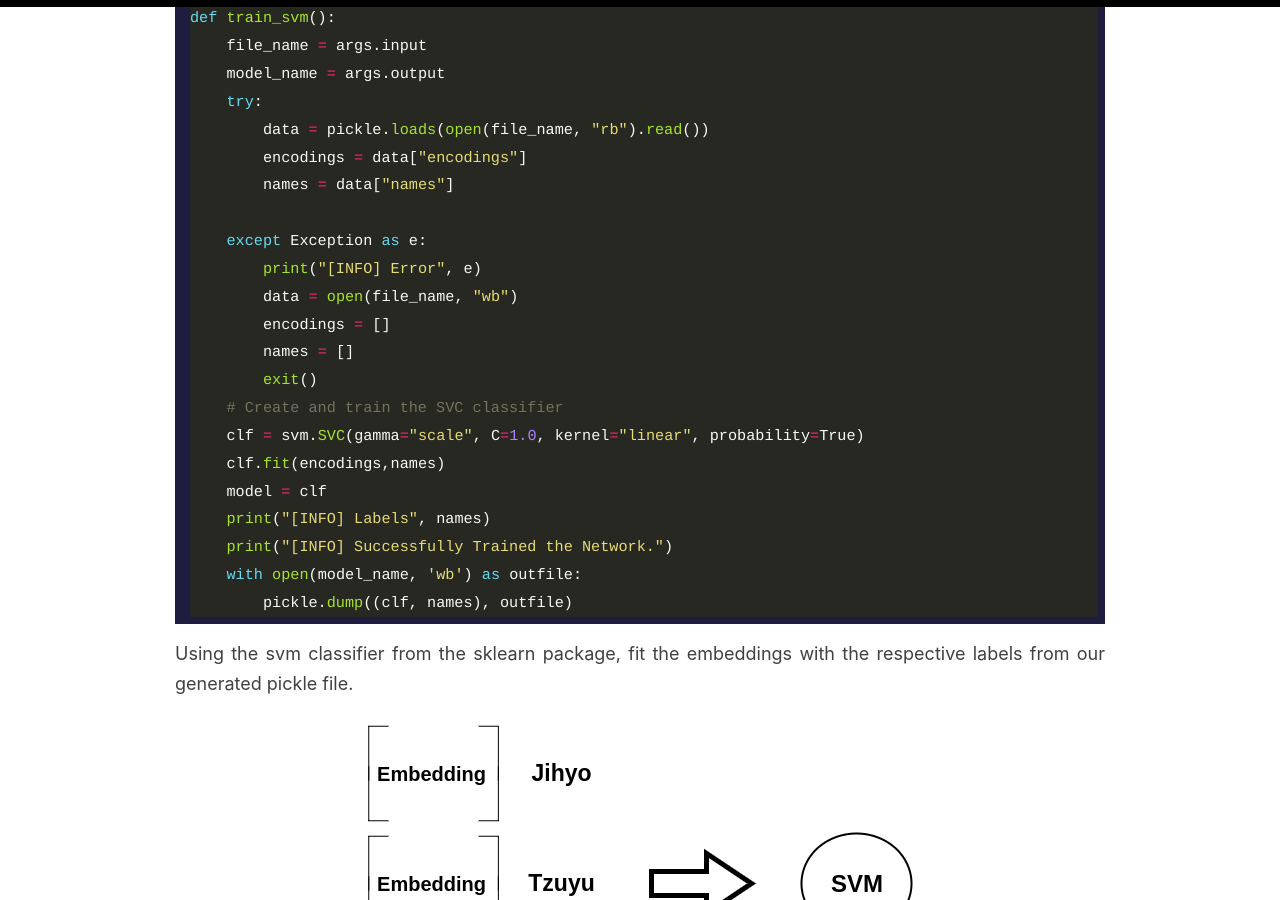
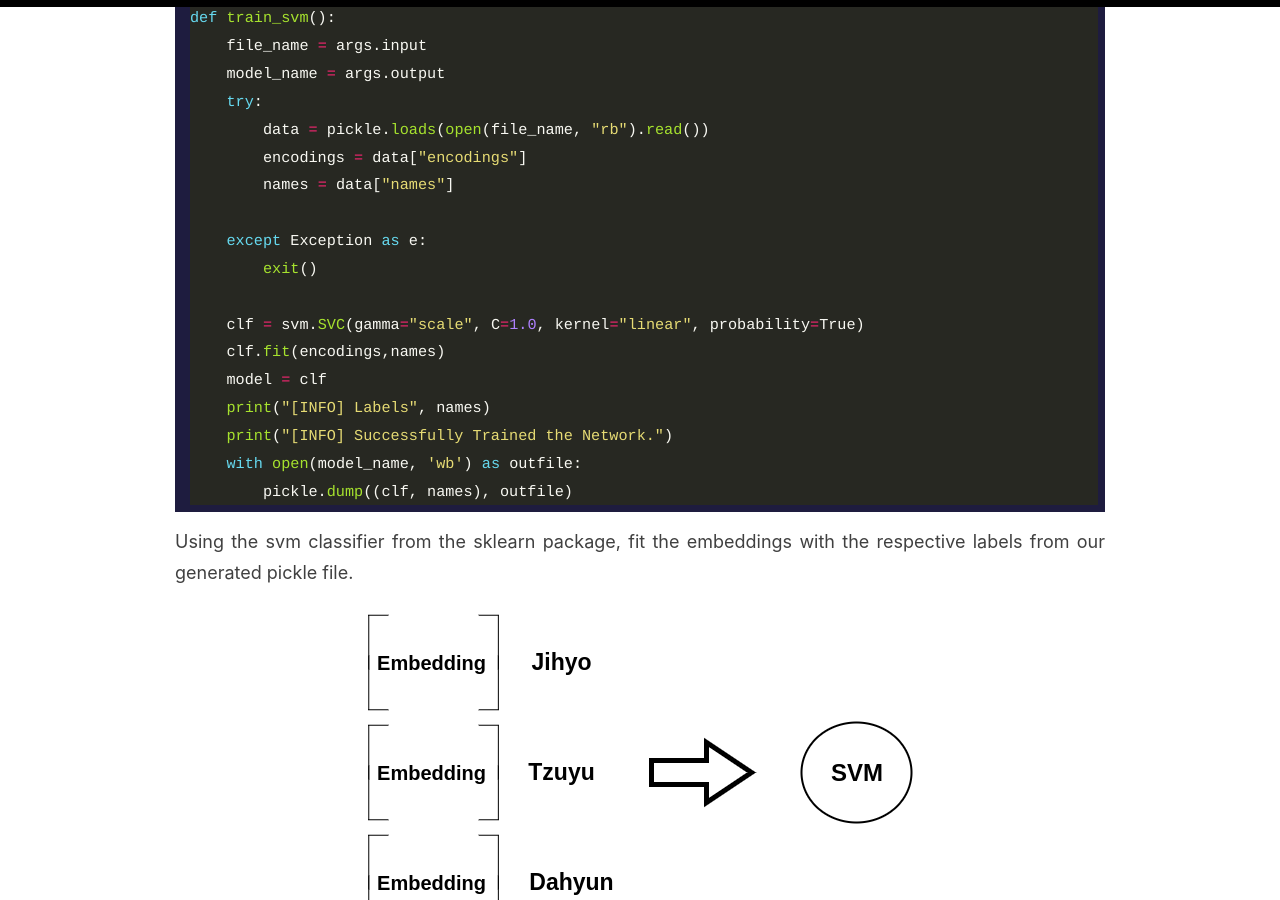
Before and after one commit to RenzoBenemerito/RenzoBenemerito-github.io, a Jekyll site: the page built from _posts/2020-01-26-Twice-Face-Recognition.md, in a window 1280 px wide and 900 px high, scrolled down 5998 px. Built offline with Jekyll 4.4.1, drawn with Linux system fonts in a browser that asks for light colours; comment, search, counter and statistics services are not loaded.

Commit message:
New Video

```diff
--- a/_posts/2020-01-26-Twice-Face-Recognition.md
+++ b/_posts/2020-01-26-Twice-Face-Recognition.md
@@ -130,12 +130,8 @@
         names = data["names"]
 
     except Exception as e:
-        print("[INFO] Error", e)
-        data = open(file_name, "wb")
-        encodings = []
-        names = []
         exit()
-    # Create and train the SVC classifier
+
     clf = svm.SVC(gamma="scale", C=1.0, kernel="linear", probability=True)
     clf.fit(encodings,names)
     model = clf
@@ -195,6 +191,6 @@
 
 ### Output
 
-<iframe width="100%" height="550px" src="https://www.youtube.com/embed/KKPjoQExAdA" frameborder="0" allowfullscreen></iframe>
+<iframe width="100%" height="550px" src="https://www.youtube.com/embed/Txj2s-pG014" frameborder="0" allowfullscreen></iframe>
 
 It was fun for me to create an AI project for Kpop. I hope my fellow "once" can benefit from this project. How about you? Which group do you "stan"? Did you mistake a member for another? If so, then try to replicate what I have done with your favorite group and don't be shy to share your project in the comments! Till the next post.
```
